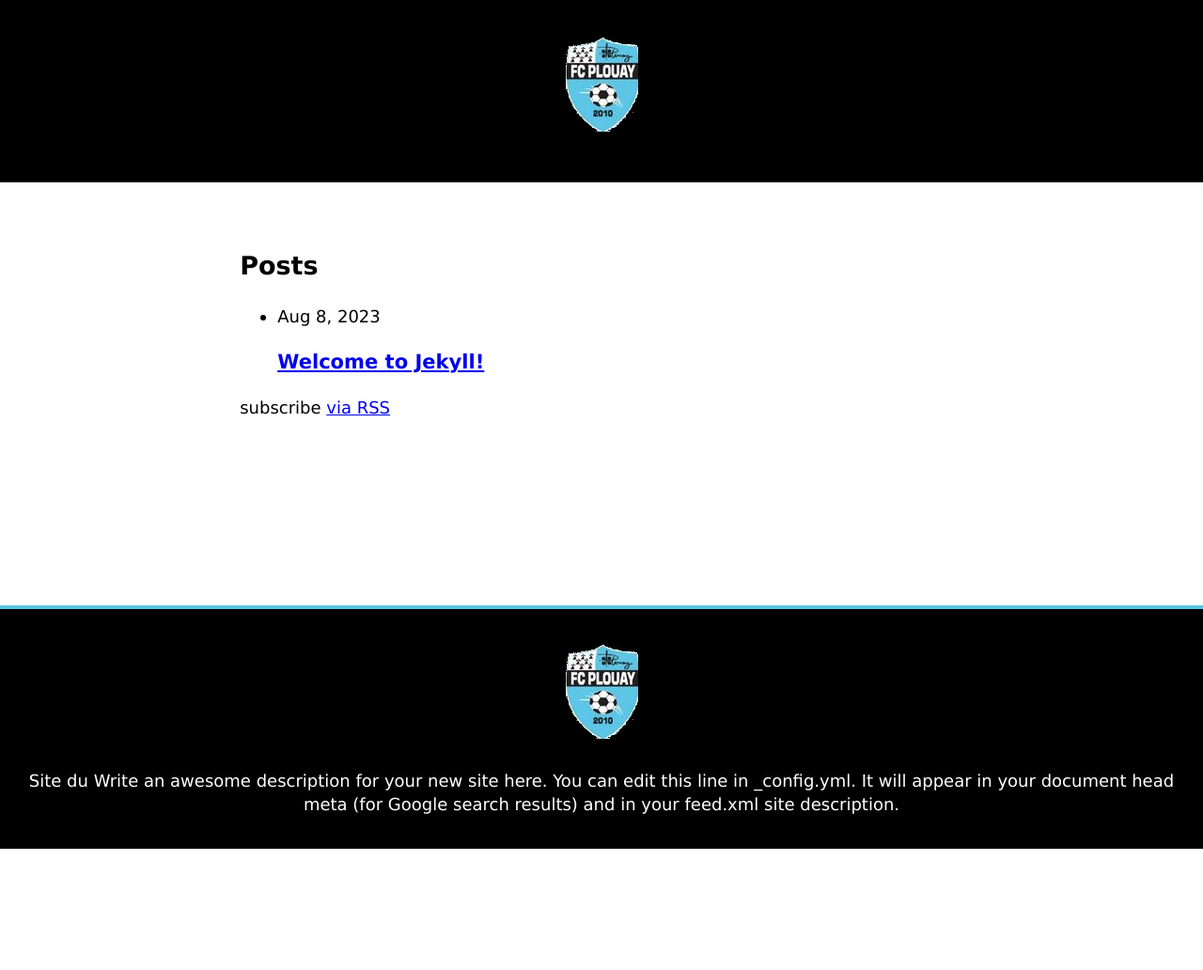
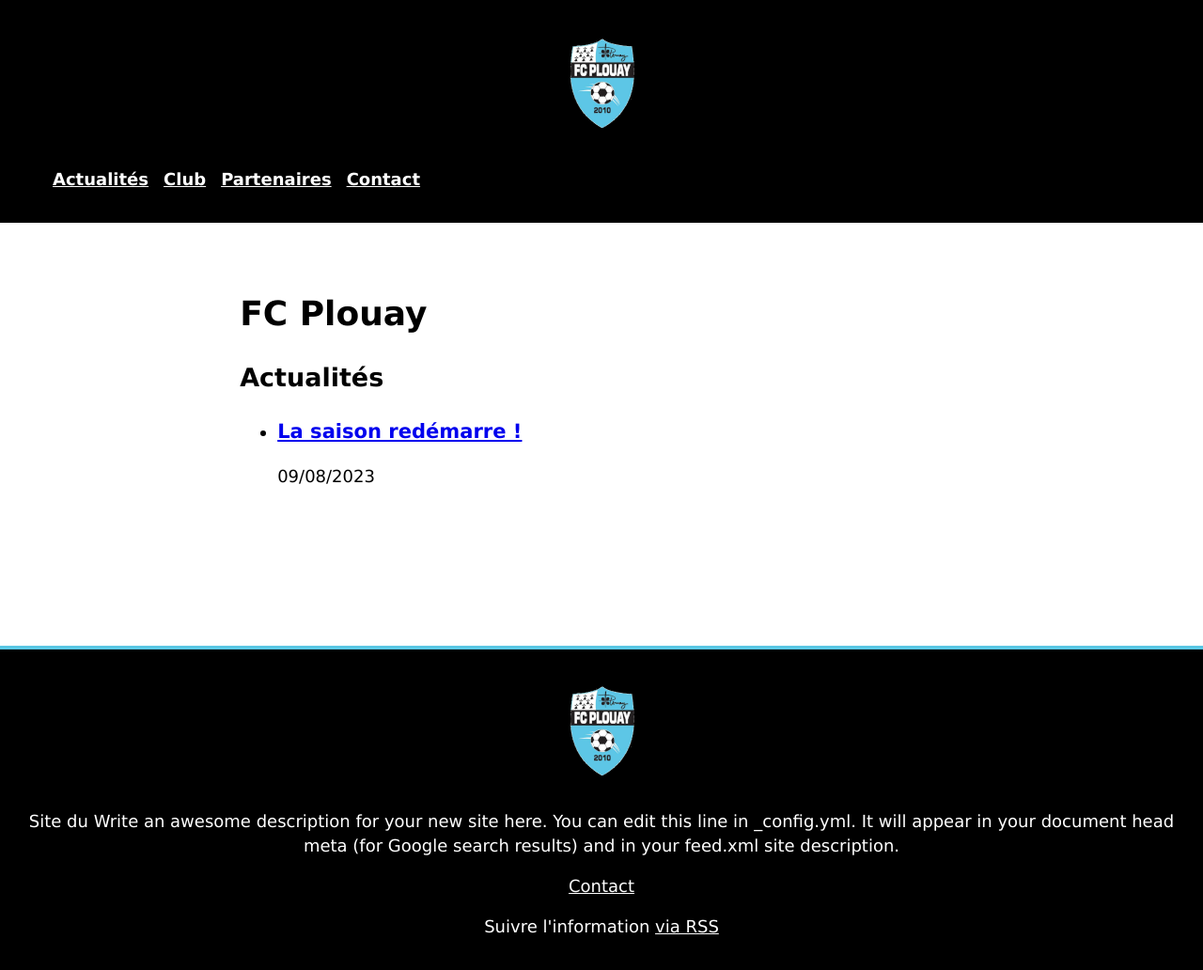
Before and after one commit to fc-plouay/fc-plouay.github.io, a Jekyll site: the page built from index.md, in a window 1280 px wide. Shown: the whole page at 94% size. Built offline with Jekyll 4.4.1, drawn with Linux system fonts in a browser that asks for light colours; before the commit the page ends 903 px from its top, so only the background shows below that.

Commit message:
Début de navigation et de posts

```diff
--- a/404.html
+++ b/404.html
@@ -20,6 +20,6 @@ layout: default
 <div class="container">
   <h1>404</h1>
 
-  <p><strong>Page not found :(</strong></p>
-  <p>The requested page could not be found.</p>
+  <p><strong>Page non trouvée :(</strong></p>
+  <p>La page que vous demandée n'a pas été trouvée. Nous vous invitons à repartir de l'<a href="/">accueil</a> ou faire une nouvelle recherche pour trouver ce que vous cherché ici.</p>
 </div>
--- a/_layouts/default.html
+++ b/_layouts/default.html
@@ -14,6 +14,14 @@
           <img src="/images/logo-fond-transparent-petit.png" alt="FC Plouay" fetchpriority="high"/>
         </a>
       </h1>
+      <nav>
+        <ul>
+          <li><a href="/">Actualités</a></li>
+          <li><a href="/club">Club</a></li>
+          <li><a href="/partenaires">Partenaires</a></li>
+          <li><a href="/contact">Contact</a></li>
+        </ul>
+      </nav>
     </header>
 
     <main class="page-content" aria-label="Content">
@@ -27,6 +35,8 @@
       <div class="footer-col footer-col-3">
         <p>{{- site.description | escape -}}</p>
       </div>
+      <a href="/contact">Contact</a>
+      <p class="rss-subscribe">Suivre l'information <a href="{{ "/feed.xml" | relative_url }}">via RSS</a></p>
     </footer>
   </body>
 
--- a/_layouts/home.md
+++ b/_layouts/home.md
@@ -2,33 +2,17 @@
 layout: default
 ---
 
-<div class="home">
-  {%- if page.title -%}
-    <h1 class="page-heading">{{ page.title }}</h1>
-  {%- endif -%}
+<h1>FC Plouay</h1>
 
-  {{ content }}
-
-  {%- if site.posts.size > 0 -%}
-    <h2 class="post-list-heading">{{ page.list_title | default: "Posts" }}</h2>
-    <ul class="post-list">
-      {%- for post in site.posts -%}
-      <li>
-        {%- assign date_format = site.minima.date_format | default: "%b %-d, %Y" -%}
-        <span class="post-meta">{{ post.date | date: date_format }}</span>
-        <h3>
-          <a class="post-link" href="{{ post.url | relative_url }}">
-            {{ post.title | escape }}
-          </a>
-        </h3>
-        {%- if site.show_excerpts -%}
-          {{ post.excerpt }}
-        {%- endif -%}
-      </li>
-      {%- endfor -%}
-    </ul>
-
-    <p class="rss-subscribe">subscribe <a href="{{ "/feed.xml" | relative_url }}">via RSS</a></p>
-  {%- endif -%}
-
-</div>
+<h2>Actualités</h2>
+<ul class="post-list">
+{%- for post in site.posts -%}
+  <li>
+    <h3>
+      <a class="post-link" href="{{ post.url | relative_url }}">{{ post.title | escape }}</a>
+    </h3>
+    {%- assign date_format = "%d/%m/%Y" -%}
+    <span class="post-meta">{{ post.date | date: date_format | frenchDate }}</span>
+  </li>
+{%- endfor -%}
+</ul>
--- /dev/null
+++ b/_posts/2023-08-09-la-saison-redemarre.md
@@ -0,0 +1,7 @@
+---
+layout: post
+title:  "La saison redémarre !"
+date:   2023-08-09 21:49:17 +0200
+---
+
+C'est repartie pour une nouvelle saison !
--- a/style.css
+++ b/style.css
@@ -43,6 +43,17 @@ header h1 a{
   text-decoration: none;
 }
 
+header ul {
+  display:flex;
+  list-style: none;
+  align-items: center;
+  gap: 1rem;
+  flex-wrap: wrap;
+}
+
+header ul li {
+  font-weight: bolder;
+}
 
 footer {
   padding: 1rem;
```
Also changed, not shown: _layouts/post.html (added, +28 -0 lines), _posts/2023-08-08-welcome-to-jekyll.markdown (deleted, +0 -29 lines), images/logo-fond-transparent-petit.png.
